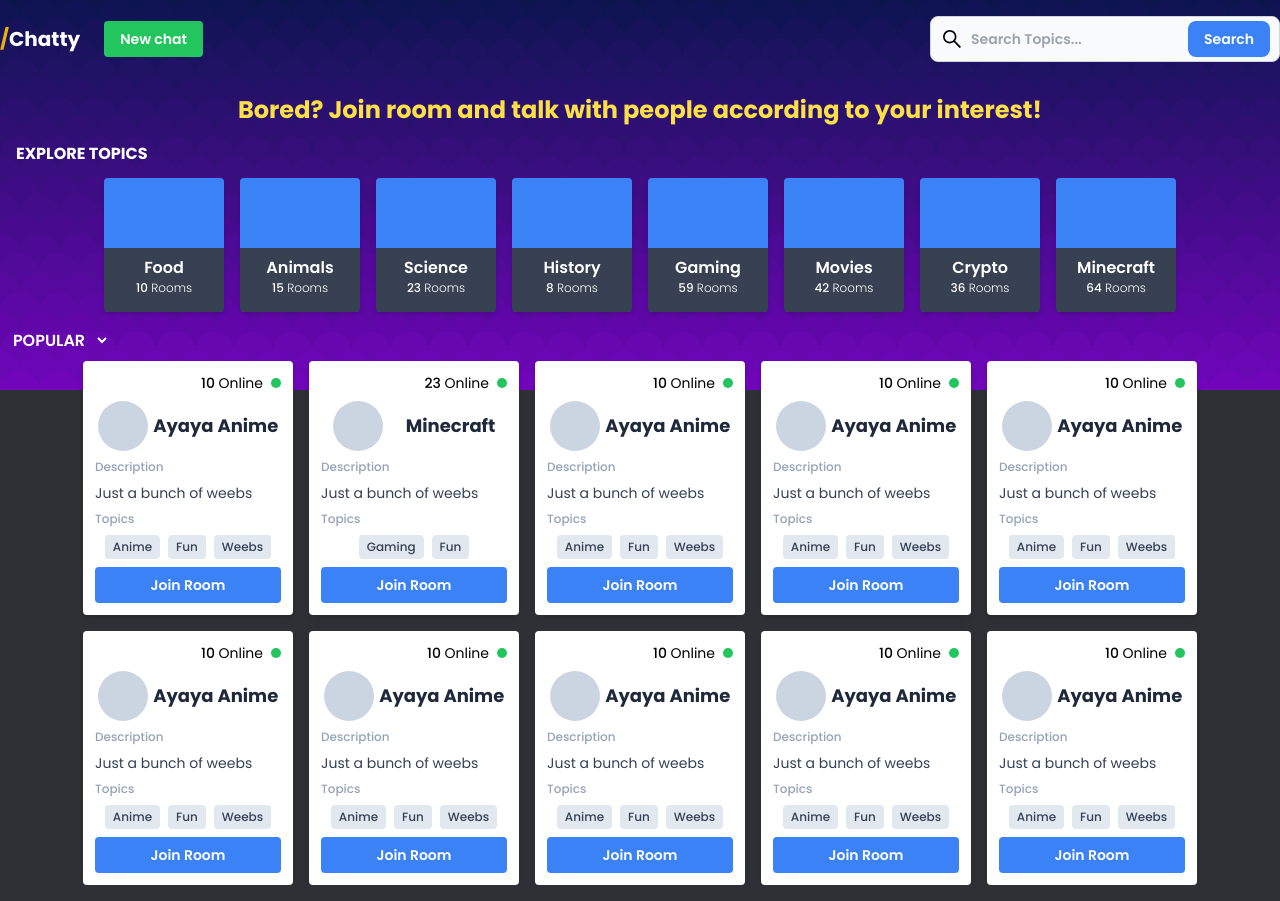
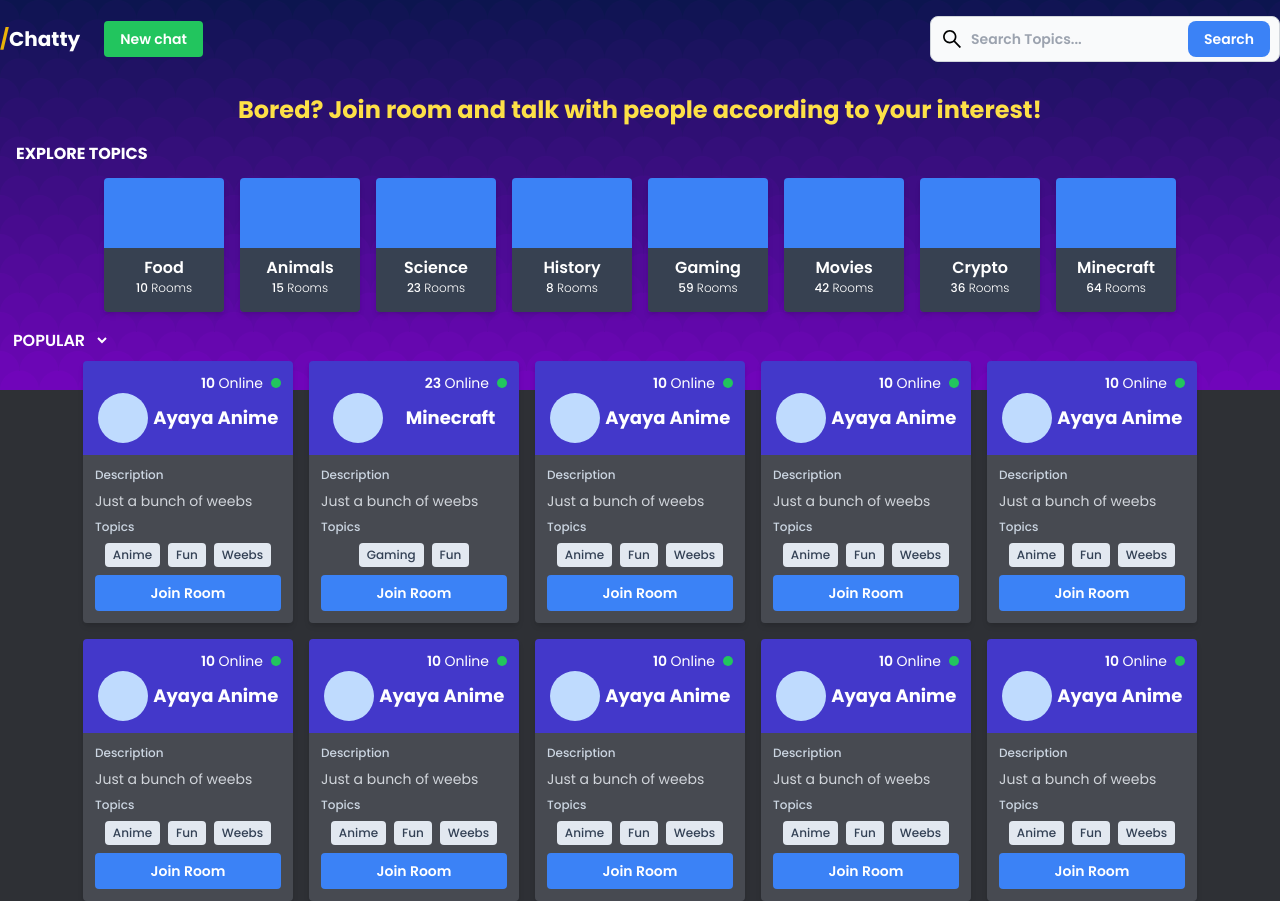
Before and after one commit to Keeeyaan/realtime-chat, a React (Vite) app: page / in a window 1280 px wide. Built offline with nearby package versions, Linux system fonts and the light colour scheme.

Commit message:
update chatroomcard UI

```diff
--- a/src/components/UI/ChatRoomCard.tsx
+++ b/src/components/UI/ChatRoomCard.tsx
@@ -13,20 +13,24 @@ type ChatRoomCardProps = {
 
 const ChatRoomCard = ({ id, title, description, topics, online }: ChatRoomCardProps) => {
   return (
-    <div className='transform transition-all duration-200 hover:-translate-y-1 min-h-[200px] p-3 w-[210px] shadow-md bg-white rounded'>
-      <div className='mb-2 flex justify-end items-center gap-2'>
-        <h1 className='text-sm font-medium'>
+    <div className='transform transition-all duration-200 hover:-translate-y-1 min-h-[200px] w-[210px] shadow-md rounded'>
+      <div className='w-full rounded-t bg-indigo-700 min-h-[90px] p-3'>
+        <div className='flex justify-end items-center gap-2'>
+          <h1 className='text-sm text-white font-semibold'>
             {online} <span className='font-normal'>Online</span>
           </h1>
           <span className='h-[10px] w-[10px] rounded-[50%] bg-green-500'></span>
         </div>
         <div className='flex items-center justify-around'>
-        <div className='h-[50px] w-[50px] bg-slate-300 rounded-[50%]' />
-        <p className='font-bold text-lg text-slate-800'>{title}</p>
+          <div className='h-[50px] w-[50px] bg-blue-200 rounded-[50%]' />
+          <p className='font-bold text-lg text-white'>{title}</p>
         </div>
-      <h6 className='font-medium text-xs text-slate-400 my-2'>Description</h6>
-      <p className='text-sm text-slate-700'>{description}</p>
-      <h6 className='font-medium text-xs text-slate-400 my-2'>Topics</h6>
+      </div>
+
+      <div className='bg-[#474a51] rounded-b p-3'>
+        <h6 className='mb-2 font-medium text-xs text-slate-300'>Description</h6>
+        <p className='text-sm text-gray-300'>{description}</p>
+        <h6 className='font-medium text-xs text-slate-300 my-2'>Topics</h6>
         <div className='flex gap-2 flex-wrap justify-center mb-2'>
           {topics.map((topic) => (
             <span
@@ -41,6 +45,7 @@ const ChatRoomCard = ({ id, title, description, topics, online }: ChatRoomCardPr
           <Button className='bg-blue-500 w-full hover:bg-blue-600'>Join Room</Button>
         </Link>
       </div>
+    </div>
   )
 }
 
```
Lines whose indentation alone changed are shown as unchanged.
